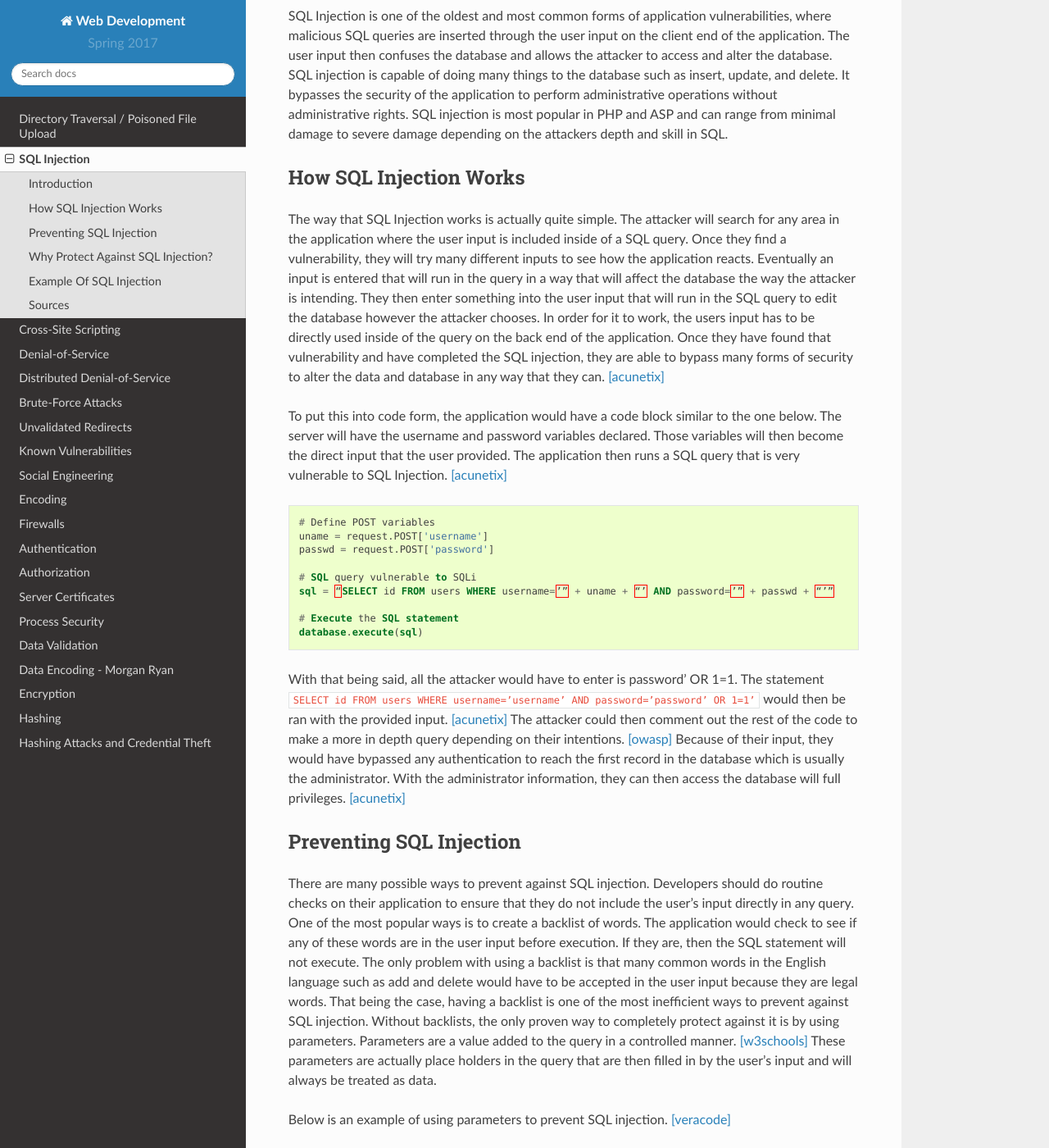
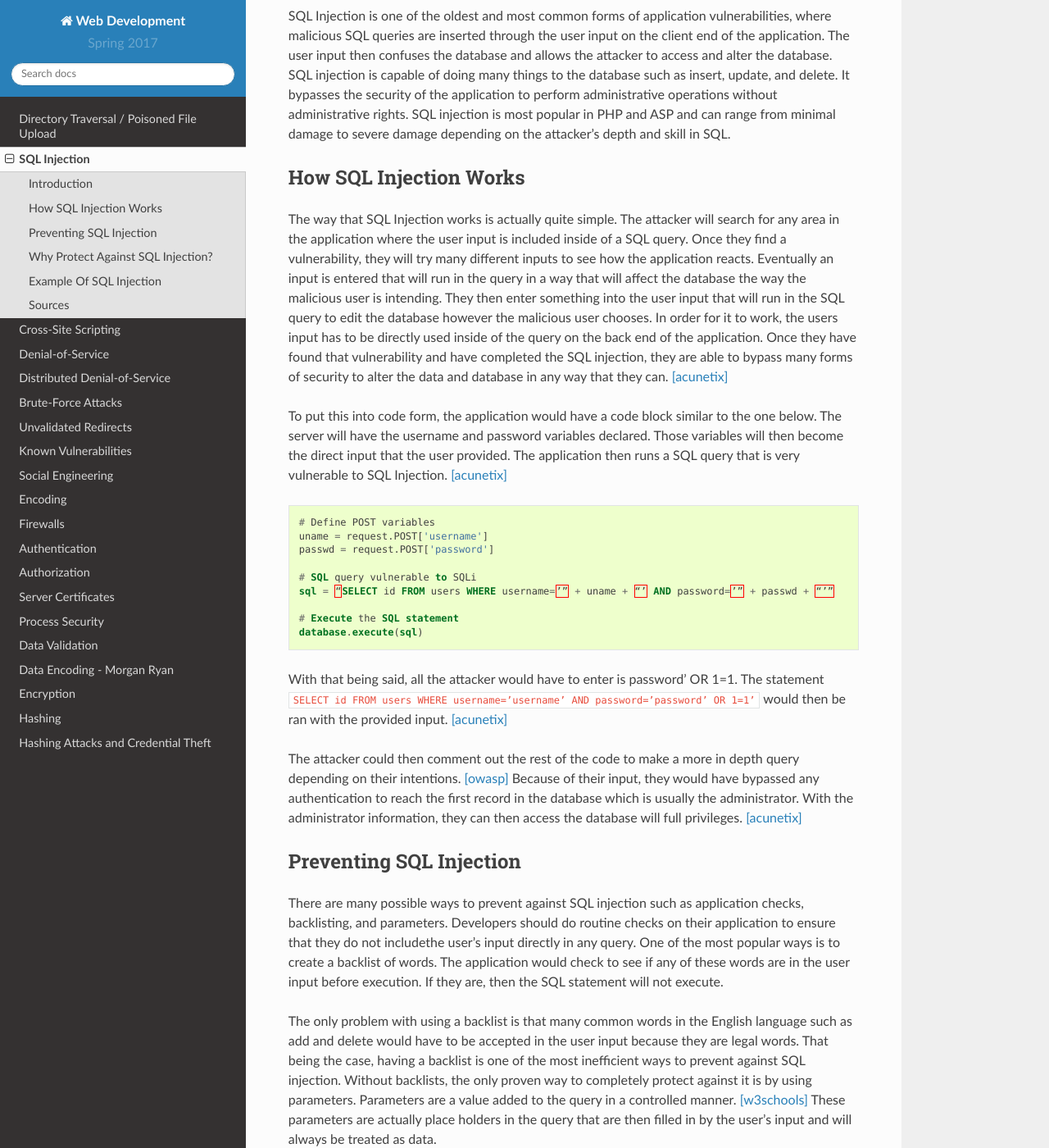
Before and after one commit to pvcraven/2017_web_security, a Sphinx documentation site: the page built from source/sql_injection/sql_injection.rst, in a window 1280 px wide and 1400 px high, scrolled down 256 px. Shown: the whole window at 82% size. Built offline with Sphinx 7.4.7 and the Read the Docs theme 2.0.0, drawn with Linux system fonts in a browser that asks for light colours; some of the changed text lies outside the part shown.

Commit message:
final edits

```diff
--- a/source/sql_injection/sql_injection.rst
+++ b/source/sql_injection/sql_injection.rst
@@ -14,7 +14,7 @@
 update, and delete.  It bypasses the security of the application to perform
 administrative operations without administrative rights.  SQL injection is
 most popular in PHP and ASP and can range from minimal damage to
-severe damage depending on the attackers depth and skill in SQL.
+severe damage depending on the attacker's depth and skill in SQL.
 
 
 
@@ -26,8 +26,8 @@
 inside of a SQL query. Once they find a vulnerability, they will try many
 different inputs to see how the application reacts.  Eventually an input is
 entered that will run in the query in a way that will affect the database the
-way the attacker is intending.  They then enter something into the user input
-that will run in the SQL query to edit the database however the attacker
+way the malicious user is intending.  They then enter something into the user input
+that will run in the SQL query to edit the database however the malicious user
 chooses.  In order for it to work, the users input has to be directly used inside
 of the query on the back end of the application.  Once they have found that
 vulnerability and have completed the SQL injection, they are able to bypass
@@ -55,7 +55,9 @@
 With that being said, all the attacker would have to enter is password’ OR
 1=1.  The statement ``SELECT id FROM users WHERE username=’username’
 AND password=’password’ OR 1=1’`` would then be ran with the provided input.
-[acunetix]_ The attacker could then comment out the rest of the code to make a
+[acunetix]_
+
+The attacker could then comment out the rest of the code to make a
 more in depth query depending on their intentions. [owasp]_ Because of their
 input, they would have bypassed any authentication to reach the first record in
 the database which is usually the administrator.  With the administrator
@@ -65,18 +67,21 @@
 Preventing SQL Injection
 ---------------
 
-There are many possible ways to prevent against SQL injection. Developers
-should do routine checks on their application to ensure that they do not include
-the user’s input directly in any query.  One of the most popular ways is to
-create a backlist of words.  The application would check to see if any of these
-words are in the user input before execution.  If they are, then the SQL
-statement will not execute.  The only problem with using a backlist is that
-many common words in the English language such as add and delete would
-have to be accepted in the user input because they are legal words.  That being
-the case, having a backlist is one of the most inefficient ways to prevent against
-SQL injection.  Without backlists, the only proven way to completely protect
-against it is by using parameters.  Parameters are a value added to the query in
-a controlled manner.  [w3schools]_ These parameters are actually place holders in the query
+There are many possible ways to prevent against SQL injection such as
+application checks, backlisting, and parameters. Developers should do routine
+checks on their application to ensure that they do not includethe user’s input
+directly in any query.  One of the most popular ways is to create a backlist
+of words.  The application would check to see if any of these words are in the
+user input before execution.  If they are, then the SQL statement will not
+execute.
+
+The only problem with using a backlist is that many common words in
+the English language such as add and delete would have to be accepted in the
+user input because they are legal words.  That being the case, having a
+backlist is one of the most inefficient ways to prevent against SQL injection.
+Without backlists, the only proven way to completely protect against it is by
+using parameters.  Parameters are a value added to the query in a controlled
+manner.  [w3schools]_ These parameters are actually place holders in the query
 that are then filled in by the user’s input and will always be treated as data.
 
 Below is an example of using parameters to prevent SQL injection. [veracode]_
@@ -123,6 +128,11 @@
 With data being released, reputation issues surface.  Many companies could
 lose business and even profits from this. [owasp]_
 
+Below is a table of types of parameters, their methods, and ways to
+implement them.
+
+.. image :: sqlinjection.png
+
 
 Example Of SQL Injection
 ------------------------
```
Also changed, not shown: other parts of source/sql_injection/sql_injection.rst (+4 -6 lines).
